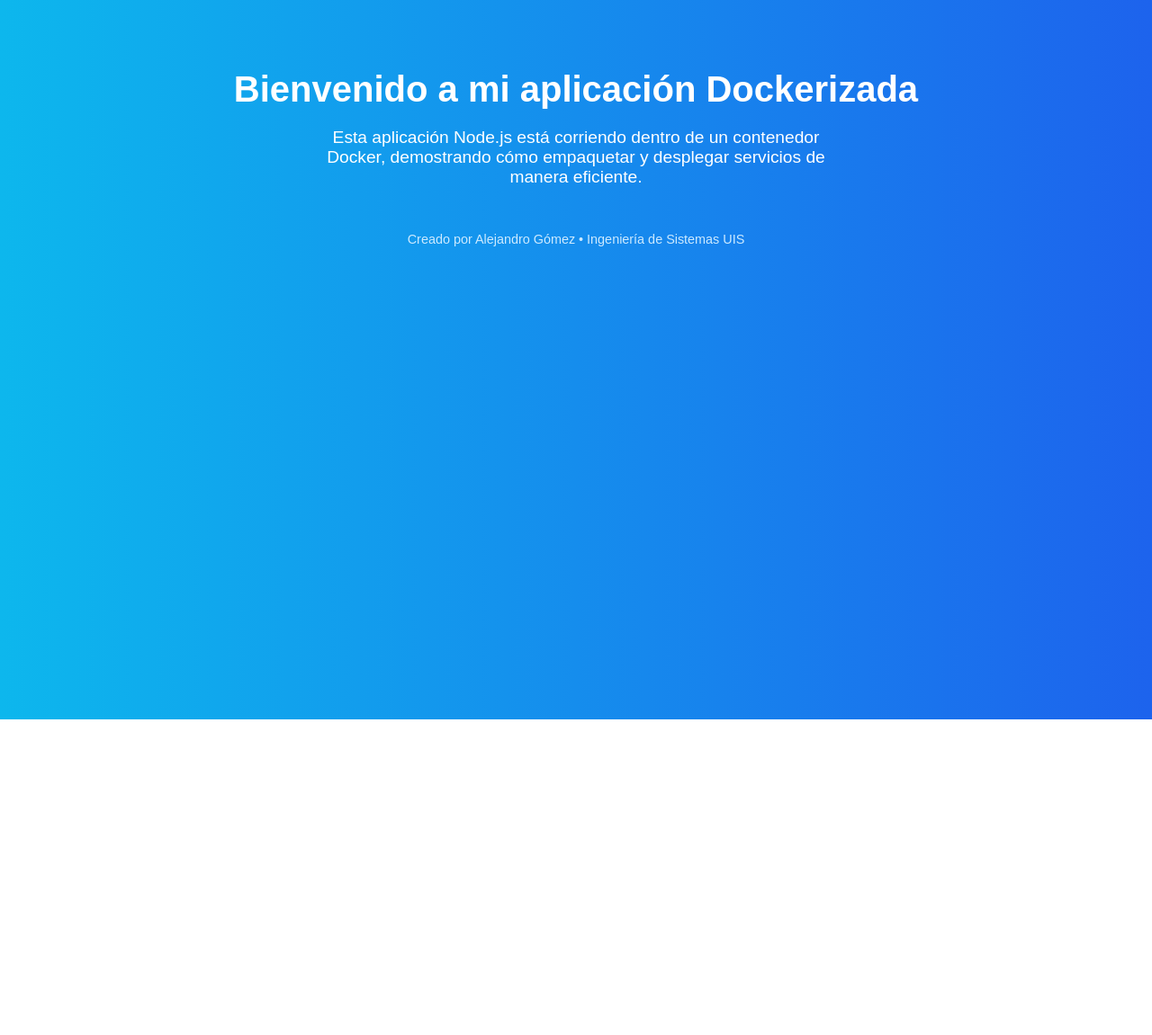
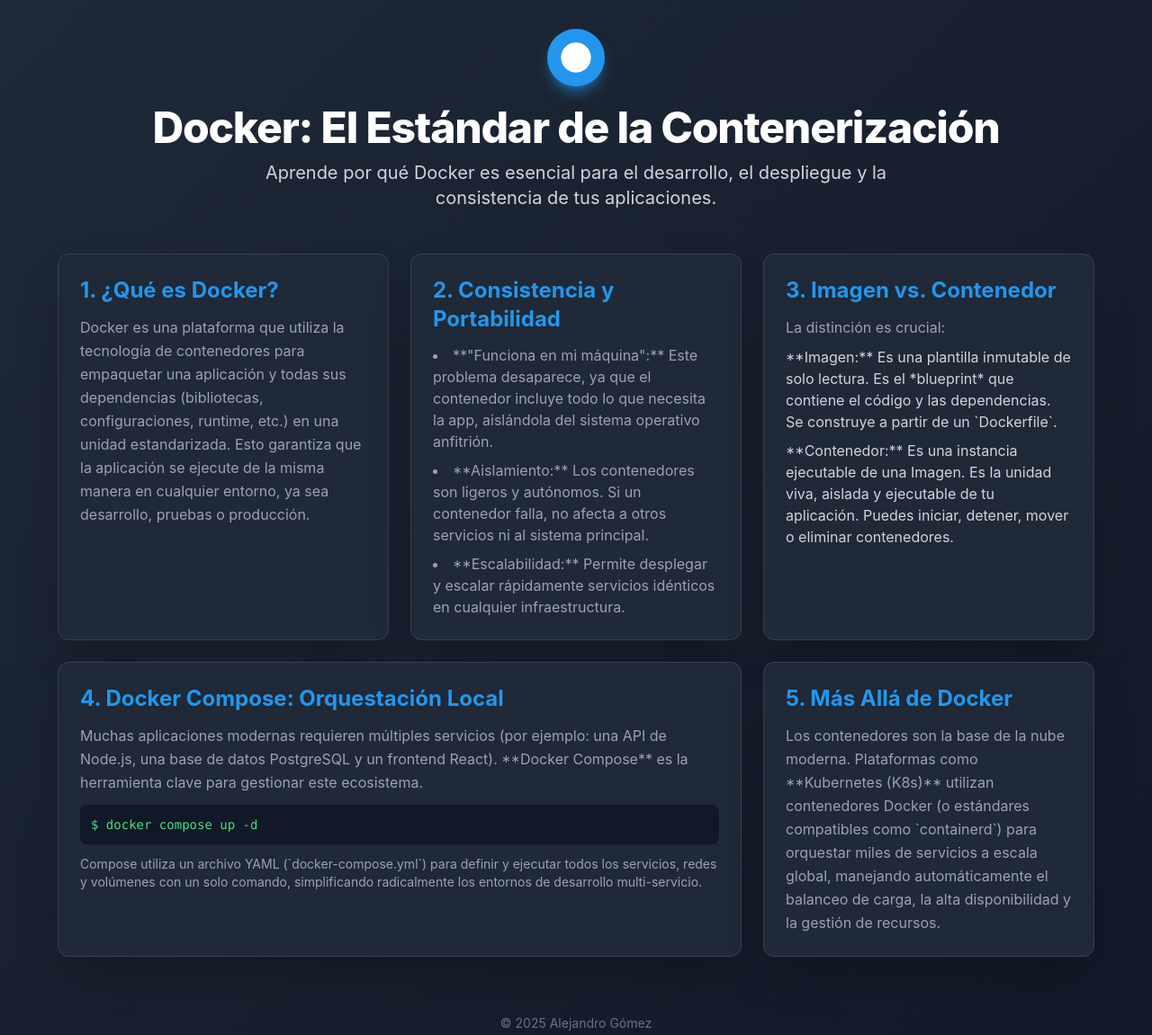
Before and after one commit to Alejandrogv2304/Exposicion_Docker, a website: page Aplicacion/public/index.html in a window 1280 px wide. Shown: the whole page at 90% size. Before the commit the page ends 800 px from the top, so only its background shows below. Drawn offline with nearby package versions, Linux system fonts and the light colour scheme.

Commit message:
Parte final expo

```diff
--- a/Aplicacion/public/index.html
+++ b/Aplicacion/public/index.html
@@ -3,35 +3,115 @@
 <head>
   <meta charset="UTF-8">
   <meta name="viewport" content="width=device-width, initial-scale=1.0">
-  <title>Mi App Dockerizada</title>
+  <title>Docker: El Futuro de la Distribución de Software</title>
+
+  <script src="https://cdn.tailwindcss.com"></script>
   <style>
-    body {
-      font-family: Arial, sans-serif;
-      text-align: center;
-      background: linear-gradient(to right, #0db7ed, #1d63ed);
-      color: white;
-      margin: 0;
-      padding: 50px;
+    /* Configuración de color para el tema de Docker */
+    :root {
+      --docker-blue: #2496ED;
+      --docker-dark: #1F2937;
     }
-    h1 {
-      font-size: 2.5em;
-      margin-bottom: 20px;
+    .container-bg {
+      background: linear-gradient(135deg, var(--docker-dark) 0%, #111827 100%);
     }
-    p {
-      font-size: 1.2em;
-      max-width: 600px;
-      margin: 0 auto;
-    }
-    footer {
-      margin-top: 50px;
-      font-size: 0.9em;
-      color: #cceaff;
+    .docker-blue-bg {
+        background-color: var(--docker-blue);
     }
   </style>
+  <script>
+    tailwind.config = {
+      theme: {
+        extend: {
+          fontFamily: {
+            sans: ['Inter', 'sans-serif'],
+          },
+          colors: {
+            'docker-blue': '#2496ED',
+            'docker-light': '#61AFEF',
+            'base-dark': '#111827',
+          }
+        }
+      }
+    }
+  </script>
 </head>
-<body>
-  <h1> Bienvenido a mi aplicación Dockerizada</h1>
-  <p>Esta aplicación Node.js está corriendo dentro de un contenedor Docker, demostrando cómo empaquetar y desplegar servicios de manera eficiente.</p>
-  <footer>Creado por Alejandro Gómez • Ingeniería de Sistemas UIS</footer>
+<body class="container-bg min-h-screen text-white font-sans antialiased p-4 sm:p-8">
+
+  <!-- Encabezado Principal -->
+  <header class="text-center mb-12">
+    <div class="inline-block p-3 rounded-full bg-docker-blue shadow-lg shadow-docker-blue/50 mb-4">
+        <!-- SVG simple de la ballena Docker para un toque visual -->
+        <svg class="w-10 h-10" fill="white" viewBox="0 0 24 24" xmlns="http://www.w3.org/2000/svg">
+            <path d="M12 2C6.48 2 2 6.48 2 12s4.48 10 10 10 10-4.48 10-10S17.52 2 12 2zm-1 15h2v-2h-2v2zm0-4h2V7h-2v6z"/>
+        </svg>
+    </div>
+    <h1 class="text-4xl sm:text-5xl font-extrabold text-white mb-3 tracking-tight">
+      Docker: El Estándar de la Contenerización
+    </h1>
+    <p class="text-xl text-gray-300 max-w-3xl mx-auto">Aprende por qué Docker es esencial para el desarrollo, el despliegue y la consistencia de tus aplicaciones.</p>
+  </header>
+
+  <!-- Contenido Principal - Grid de Secciones -->
+  <main class="grid md:grid-cols-2 lg:grid-cols-3 gap-6 max-w-6xl mx-auto">
+
+    <!-- Tarjeta 1: La Importancia de Docker -->
+    <section class="bg-gray-800 p-6 rounded-xl shadow-2xl transition duration-300 hover:shadow-docker-blue/30 border border-gray-700">
+      <h2 class="text-2xl font-bold mb-3 text-docker-blue">1. ¿Qué es Docker?</h2>
+      <p class="text-gray-400 leading-relaxed">
+        Docker es una plataforma que utiliza la tecnología de contenedores para empaquetar una aplicación y todas sus dependencias (bibliotecas, configuraciones, runtime, etc.) en una unidad estandarizada. Esto garantiza que la aplicación se ejecute de la misma manera en cualquier entorno, ya sea desarrollo, pruebas o producción.
+      </p>
+    </section>
+
+    <!-- Tarjeta 2: Beneficios Clave (Aislamiento y Portabilidad) -->
+    <section class="bg-gray-800 p-6 rounded-xl shadow-2xl transition duration-300 hover:shadow-docker-blue/30 border border-gray-700">
+      <h2 class="text-2xl font-bold mb-3 text-docker-blue">2. Consistencia y Portabilidad</h2>
+      <ul class="list-disc list-inside text-gray-400 space-y-2">
+        <li>**"Funciona en mi máquina":** Este problema desaparece, ya que el contenedor incluye todo lo que necesita la app, aislándola del sistema operativo anfitrión.</li>
+        <li>**Aislamiento:** Los contenedores son ligeros y autónomos. Si un contenedor falla, no afecta a otros servicios ni al sistema principal.</li>
+        <li>**Escalabilidad:** Permite desplegar y escalar rápidamente servicios idénticos en cualquier infraestructura.</li>
+      </ul>
+    </section>
+
+    <!-- Tarjeta 3: Conceptos Esenciales (Imagen y Contenedor) -->
+    <section class="bg-gray-800 p-6 rounded-xl shadow-2xl transition duration-300 hover:shadow-docker-blue/30 border border-gray-700">
+      <h2 class="text-2xl font-bold mb-3 text-docker-blue">3. Imagen vs. Contenedor</h2>
+      <p class="text-gray-400 leading-relaxed">
+        La distinción es crucial:
+      </p>
+      <ul class="text-gray-300 mt-2 space-y-2">
+        <li>**Imagen:** Es una plantilla inmutable de solo lectura. Es el *blueprint* que contiene el código y las dependencias. Se construye a partir de un `Dockerfile`.</li>
+        <li>**Contenedor:** Es una instancia ejecutable de una Imagen. Es la unidad viva, aislada y ejecutable de tu aplicación. Puedes iniciar, detener, mover o eliminar contenedores.</li>
+      </ul>
+    </section>
+
+    <!-- Tarjeta 4: Docker Compose -->
+    <section class="bg-gray-800 p-6 rounded-xl shadow-2xl transition duration-300 hover:shadow-docker-blue/30 border border-gray-700 md:col-span-2">
+      <h2 class="text-2xl font-bold mb-3 text-docker-blue">4. Docker Compose: Orquestación Local</h2>
+      <p class="text-gray-400 leading-relaxed mb-3">
+        Muchas aplicaciones modernas requieren múltiples servicios (por ejemplo: una API de Node.js, una base de datos PostgreSQL y un frontend React). **Docker Compose** es la herramienta clave para gestionar este ecosistema.
+      </p>
+      <div class="bg-gray-900 p-3 rounded-lg text-sm text-green-400 overflow-x-auto">
+        <pre class="whitespace-pre-wrap">$ docker compose up -d</pre>
+      </div>
+      <p class="text-gray-400 mt-3 text-sm">
+        Compose utiliza un archivo YAML (`docker-compose.yml`) para definir y ejecutar todos los servicios, redes y volúmenes con un solo comando, simplificando radicalmente los entornos de desarrollo multi-servicio.
+      </p>
+    </section>
+
+    <!-- Tarjeta 5: Ecosistema y Futuro -->
+    <section class="bg-gray-800 p-6 rounded-xl shadow-2xl transition duration-300 hover:shadow-docker-blue/30 border border-gray-700">
+      <h2 class="text-2xl font-bold mb-3 text-docker-blue">5. Más Allá de Docker</h2>
+      <p class="text-gray-400 leading-relaxed">
+        Los contenedores son la base de la nube moderna. Plataformas como **Kubernetes (K8s)** utilizan contenedores Docker (o estándares compatibles como `containerd`) para orquestar miles de servicios a escala global, manejando automáticamente el balanceo de carga, la alta disponibilidad y la gestión de recursos.
+      </p>
+    </section>
+
+  </main>
+
+
+  <footer class="mt-16 text-center text-gray-500 text-sm">
+    <p>&copy; 2025 Alejandro Gómez</p>
+  </footer>
 </body>
 </html>
```
Also changed, not shown: Docker_Compose/Pasos.txt (added, +15 -0 lines), Dockerizacion/Pasos.txt (added, +21 -0 lines).
